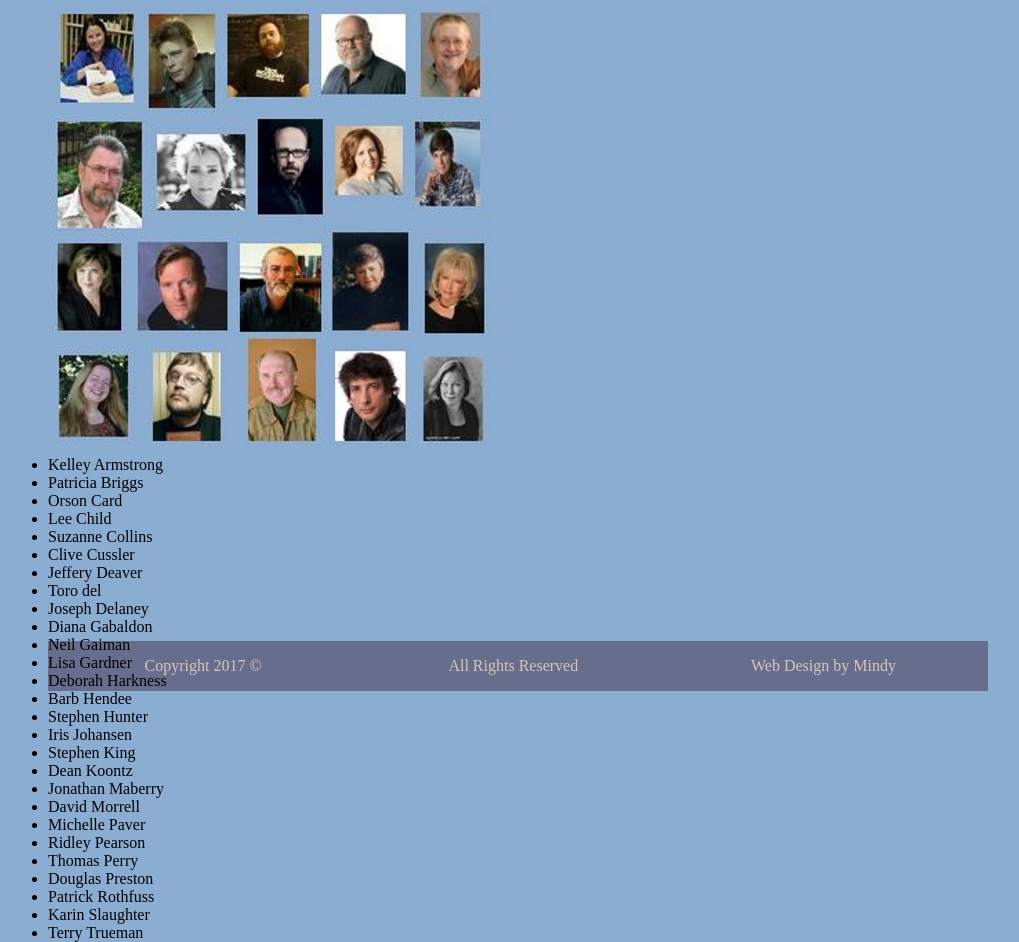
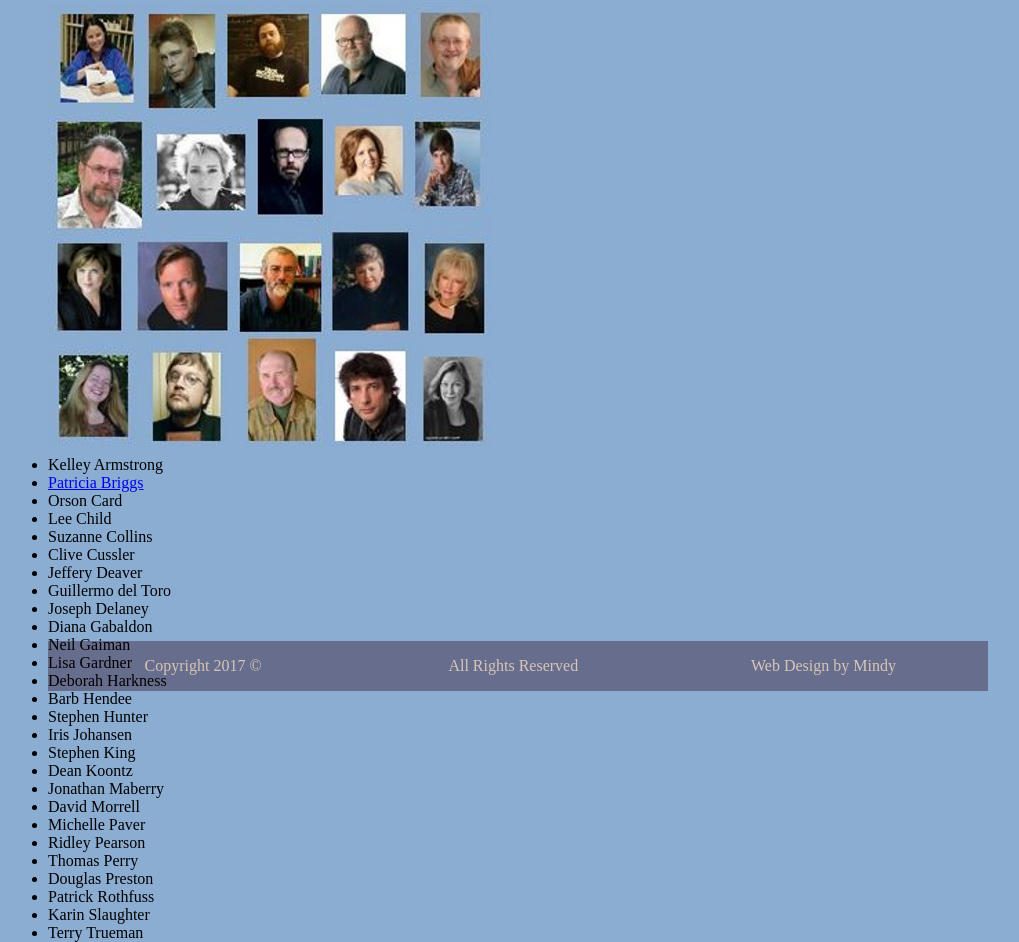
Before and after one commit to mindyagrice/mindyagrice.github.io, a plain HTML site: page authors.html in a window 1280 px wide. Shown: the part 358-1300 px from the top of the page, without its empty margins (122-1141 px from the left). Drawn offline with Linux system fonts and the light colour scheme.

Commit message:
Update authors.html

```diff
--- a/authors.html
+++ b/authors.html
@@ -30,25 +30,26 @@
 
 </nav>
 
-<main>
+<main id="authors">
 <h1>Mouse Books' Favorite Authors</h1>
 
-  <img id="authors" src="images/authorsblue.jpg" alt="Authors">
-<ul>
+<img id="authors" src="images/authorsblue.jpg" alt="Authors">
 
-  <li>Kelley  Armstrong </li>
-<li>Patricia  Briggs </li>
+<ul id="authors">
+
+<li>Kelley  Armstrong </li>
+<li><a href="https://www.fantasticfiction.com/b/patricia-briggs/">Patricia  Briggs</a></li>
 <li>Orson  Card </li>
 <li>Lee  Child </li>
 <li>Suzanne  Collins </li>
 <li>Clive  Cussler </li>
 <li>Jeffery  Deaver </li>
-<li>Toro  del </li>
+<li>Guillermo del Toro </li>
 <li>Joseph  Delaney </li>
 <li>Diana  Gabaldon </li>
 <li>Neil  Gaiman </li>
 <li>Lisa  Gardner </li>
-<li> Deborah Harkness</li>
+<li>Deborah Harkness</li>
 <li>Barb  Hendee </li>
 <li>Stephen  Hunter </li>
 <li>Iris  Johansen </li>
@@ -64,7 +65,7 @@
 <li>Karin  Slaughter </li>
 <li>Terry  Trueman </li>
 
-  </ul>
+</ul>
 
 
 </main>
```
